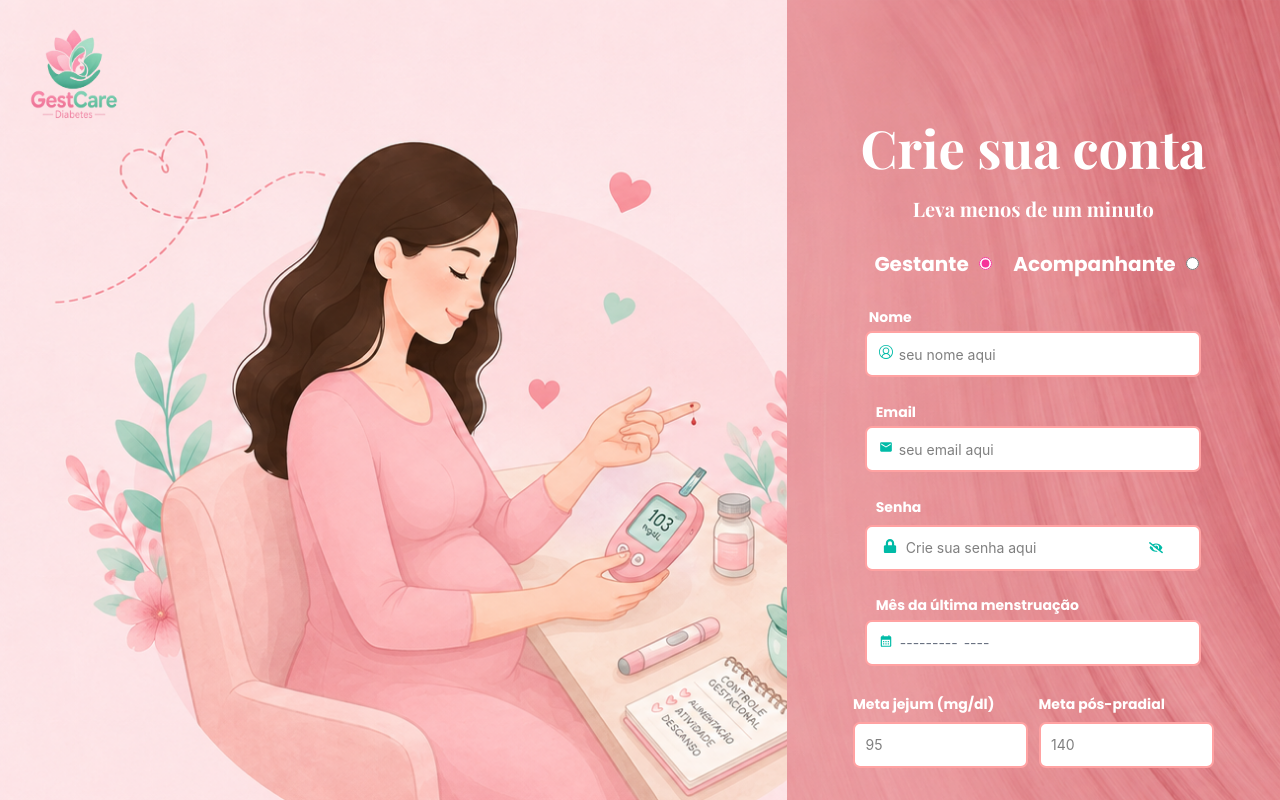
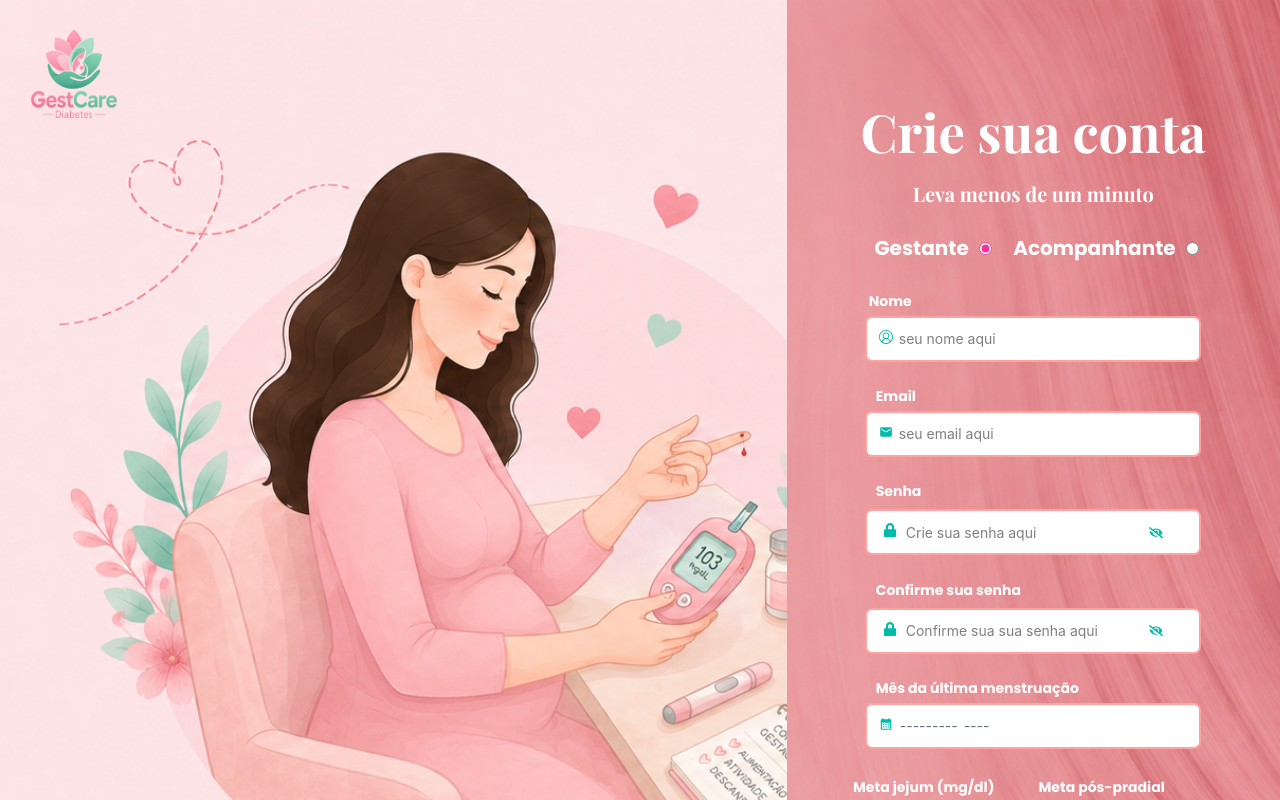
Before and after one commit to Alef-A-Santos/Gestcare, a React (Vite) app in the folder src/frontend/: page /Cadastro in a window 1280 px wide. Shown: the top 800 px of the page. Built offline with nearby package versions, Linux system fonts and the light colour scheme.

Commit message:
Funções adicionadas

```diff
--- a/src/frontend/src/components/InputsCadastro.jsx
+++ b/src/frontend/src/components/InputsCadastro.jsx
@@ -145,6 +145,38 @@ const InputCadastro = forwardRef((props, ref) => {
           </p>
         )}
       </div>
+      <div className="w-96 flex flex-col justify-center lg:justify-start items-center relative">
+        <Labels
+          desc="Confirme sua senha"
+          className="text-white font-poppins font-bold sm:text-center flex justify-start items-center m-1 pl-2"
+        />
+
+        <Inputs
+          tipoDado={isSenha ? "text" : "password"}
+          placeName="Confirme sua sua senha aqui"
+          onInput={(e) => {
+            setErroSenha(testarSenha(e.target.value) || "");
+          }}
+          value={senha}
+          onChange={(e) => setSenha(e.target.value)}
+          icone={<FaLock className="absolute text-teal-500 m-5" />}
+          icone2={
+            <Botao
+              nome={isSenha ? <IoEyeSharp /> : <FaEyeSlash />}
+              className="cursor-pointer text-teal-500 absolute right-10 top-2/4 -translate-y-6/10 m-1"
+              clickHandler={() => setIsSenha(!isSenha)}
+              tipoDado="button"
+            />
+          }
+          className="border-2 p-3 text-start rounded-lg bg-white border-red-300 w-full sm:w-96 outline-none focus:border-red-400 focus:border-2 text-grey-300 pl-11 pr-6"
+        />
+
+        {erroSenha && (
+          <p className="text-white text-sm mt-1 text-center font-bold w-full">
+            {erroSenha}
+          </p>
+        )}
+      </div>
 
       {tipoUsuario === "gestante" && (
         <div className="flex flex-col justify-center items-center">
```
